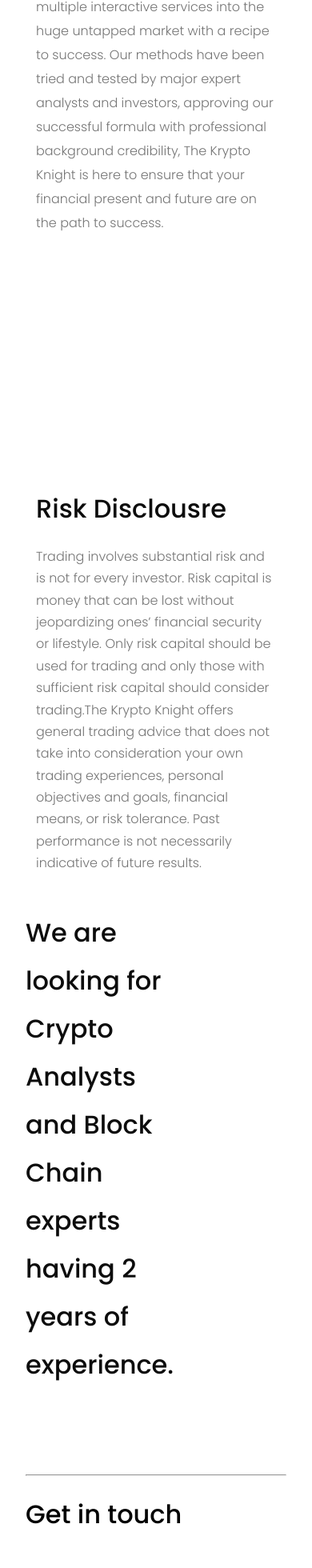
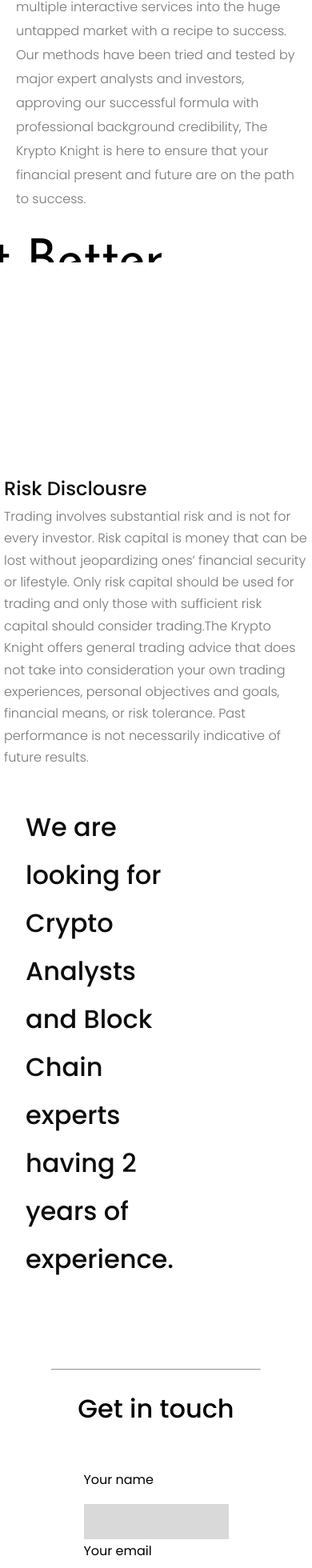
Before and after one commit to LalithYagnavalkya/website-stag, a React (Create React App) app: page / in a window 390 px wide. Shown: the part 1402-3362 px from the top of the page at 80% size. Built offline with nearby package versions, Linux system fonts and the light colour scheme.

Commit message:
add responsivness

```diff
--- a/src/components/Banner.js
+++ b/src/components/Banner.js
@@ -3,6 +3,7 @@
 import "../styles/components/banner.scss";
 import { ScrollTrigger } from "gsap/ScrollTrigger";
 import CSSRulePlugin from "gsap/CSSRulePlugin";
+import { Link } from "react-router-dom";
 
 const Banner = ({ headlines, myBackground }) => {
   let rule1 = CSSRulePlugin.getRule(".my-background-image:after");
@@ -35,9 +36,9 @@
           </>
 
           <div className="btn-row">
-            <a href="/pricing">
+            <Link to="/pricing">
               Look at our pricing <RightArrow />
-            </a>
+            </Link>
           </div>
         </div>
       </div>
--- a/src/styles/App.scss
+++ b/src/styles/App.scss
@@ -24,7 +24,7 @@
 }
 body {
   visibility: hidden;
-  overflow-x: hidden !important;
+  // overflow-x: hidden !important;
 
   @include media("<=phone") {
     overflow-x: hidden !important;
--- a/src/styles/Pricing.scss
+++ b/src/styles/Pricing.scss
@@ -1,3 +1,6 @@
+@import "./varibles.scss";
+@import "./breakpoints.scss";
+
 .pricing-page {
   display: flex;
   flex-direction: column;
@@ -23,6 +26,12 @@
     padding: 4rem;
     justify-content: space-between;
     column-gap: 40px;
+    @include media("<=1028px") {
+      flex-direction: column;
+      justify-content: center;
+      row-gap: 2rem;
+      align-items: center;
+    }
 
     .pricing-card-white {
       width: calc(400px - 40px);
@@ -37,6 +46,10 @@
       overflow: hidden;
       position: relative;
       box-shadow: rgba(100, 100, 111, 0.2) 0px 7px 29px 0px;
+      @include media("<=1560px") {
+        width: calc(250px - 20px);
+        padding: 40px;
+      }
       .pricing-card-white-title {
         display: flex;
         column-gap: 10px;
@@ -46,22 +59,33 @@
         font-weight: 400;
         font-size: 32px;
         img {
-          margin-top: -2%;
+          height: 42px;
+        }
+        @include media("<=1560px") {
+          font-size: 24px;
+          img {
+            height: 40px;
+          }
         }
       }
       .pricing-card-white-description {
         display: flex;
         flex-direction: column;
         row-gap: 24px;
-        width: 320px;
+        width: 100%;
         border-bottom: 1px dashed #a9a9aa;
         padding-bottom: 2rem;
+      }
+      // @include media("<=phone") {}
 
       .half-gray {
         font-weight: 300;
         font-size: 22px;
         line-height: 27px;
         color: #a9a9aa;
+        @include media("<=1560px") {
+          font-size: 16px;
+        }
       }
       .point {
         display: flex;
@@ -100,6 +124,11 @@
         display: flex;
         justify-content: center;
         align-items: center;
+        cursor: pointer;
+        &:hover {
+          transition: all 0.5s cubic-bezier(0.165, 0.84, 0.44, 1);
+          filter: brightness(1);
+          box-shadow: rgba(100, 100, 111, 0.8) 0px 7px 29px 0px;
         }
       }
     }
--- a/src/styles/breakpoints.scss
+++ b/src/styles/breakpoints.scss
@@ -1,8 +1,9 @@
 $breakpoints: (
   "phone": 425px,
   "tablet": 768px,
+  "laptop": 1280px,
   "desktop": 1366px,
-  "LGdesktop": 1920px
+  "LGdesktop": 1920px,
 ) !default;
 
 ///
@@ -27,12 +28,12 @@
   "handheld": "handheld",
   "retina2x": (
     "(-webkit-min-device-pixel-ratio: 2)",
-    "(min-resolution: 192dpi)"
+    "(min-resolution: 192dpi)",
   ),
   "retina3x": (
     "(-webkit-min-device-pixel-ratio: 3)",
-    "(min-resolution: 350dpi)"
-  )
+    "(min-resolution: 350dpi)",
+  ),
 ) !default;
 
 ///
@@ -61,7 +62,7 @@
 $unit-intervals: (
   "px": 1,
   "em": 0.01,
-  "rem": 0.1
+  "rem": 0.1,
 ) !default;
 ///
 /// Generates a media query based on a list of conditions
--- a/src/styles/components/Risk.scss
+++ b/src/styles/components/Risk.scss
@@ -7,6 +7,7 @@
     position: relative;
     display: flex;
     column-gap: 70px;
+
     @include media("<=phone") {
       padding-top: 20rem;
       justify-content: center;
@@ -15,13 +16,17 @@
       }
     }
     .background-video {
-      overflow: hidden;
+      // overflow: hidden;
       margin-bottom: -4px;
       video {
         margin-top: -1px;
         width: 55vw;
         object-fit: contain;
         object-position: center;
+        @include media("<=desktop") {
+          width: 55vw;
+          margin-top: -2px;
+        }
       }
     }
 
@@ -43,6 +48,10 @@
         @include media("<=phone") {
           font-size: 32px;
         }
+        @include media("<=desktop") {
+          font-size: 24px;
+          line-height: 10px;
+        }
       }
       p {
         width: 570px;
@@ -55,6 +64,10 @@
         @include media("<=phone") {
           font-size: 16px;
           width: 300px;
+        }
+        @include media("<=desktop") {
+          font-size: 16px;
+          width: 380px;
         }
       }
     }
@@ -75,6 +88,9 @@
       width: 45vw;
       height: 70vh;
       overflow: hidden;
+      @include media("<=desktop") {
+        width: 45vw;
+      }
       video {
         margin-left: -4px;
         margin-top: -1px;
@@ -98,6 +114,9 @@
         @include media("<=phone") {
           font-size: 32px;
         }
+        @include media("<=desktop") {
+          font-size: 32px;
+        }
       }
     }
   }
--- a/src/styles/components/Whatwedo.scss
+++ b/src/styles/components/Whatwedo.scss
@@ -87,9 +87,14 @@
         font-weight: 500;
         font-size: 40px;
         line-height: 60px;
+
         @include media("<=phone") {
           font-size: 32px;
           width: 300px;
+        }
+        @include media("<=desktop") {
+          font-size: 32px;
+          width: 350px;
         }
         .sentence {
           overflow: hidden;
@@ -111,6 +116,10 @@
           padding-top: 2rem;
           font-size: 16px;
         }
+        @include media("<=desktop") {
+          font-size: 16px;
+          width: 350px;
+        }
       }
     }
     .what-we-do-slide-text {
@@ -119,6 +128,10 @@
         padding-top: 2rem;
         font-size: 16vw;
         overflow: hidden;
+      }
+      @include media("<=desktop") {
+        // font-size: 13vw;
+        padding-bottom: 2rem;
       }
       overflow: hidden;
       margin-top: auto;
--- a/src/styles/components/banner.scss
+++ b/src/styles/components/banner.scss
@@ -5,6 +5,7 @@
   height: 100vh; //fallback option
   // height: calc(var(--vh, 1vh) * 50);
   background-color: $white;
+  // overflow-x: hidden;
   .container {
     height: 100vh;
   }
@@ -18,6 +19,7 @@
       width: 100%;
       overflow-x: hidden;
     }
+
     h2 {
       margin-top: -5%;
       font-size: 3rem;
@@ -52,7 +54,7 @@
       }
     }
     .btn-row {
-      // width: 256px;
+      width: 356px;
       position: relative;
       z-index: 2;
       a {
--- a/src/styles/components/contact.scss
+++ b/src/styles/components/contact.scss
@@ -12,6 +12,9 @@
     transition: transform 0.25s ease-out;
     background-color: black;
     margin-bottom: 1.5rem;
+    @include media("<=desktop") {
+      width: 80%;
+    }
   }
   @include media("<=phone") {
     .contact-container-horizontal-line {
@@ -40,10 +43,16 @@
   @include media("<=phone") {
     padding: 0 2rem;
   }
+
   // align-items: center;
   .contact-container-title {
     display: flex;
     flex-direction: column;
+    @include media("<=desktop") {
+      padding: 0 2rem;
+      flex-direction: column;
+      align-items: center;
+    }
     span {
       display: flex;
       font-family: "Poppins";
@@ -61,6 +70,11 @@
     @include media("<=phone") {
       padding: 0 2rem;
       flex-direction: column;
+    }
+    @include media("<=desktop") {
+      padding: 0 2rem;
+      flex-direction: column;
+      align-items: center;
     }
     .contact-feild {
       display: flex;
@@ -126,6 +140,10 @@
           height: 200px;
           width: 100%;
         }
+        @include media("<=desktop") {
+          width: 535px;
+          height: 200px;
+        }
         textarea {
           padding: 2rem;
           width: 100%;
@@ -151,6 +169,9 @@
     @include media("<=phone") {
       width: 100%;
     }
+    @include media("<=desktop") {
+      align-self: center;
+    }
     span {
       font-family: "Poppins";
       font-style: normal;
```
Lines whose indentation alone changed are shown as unchanged.
